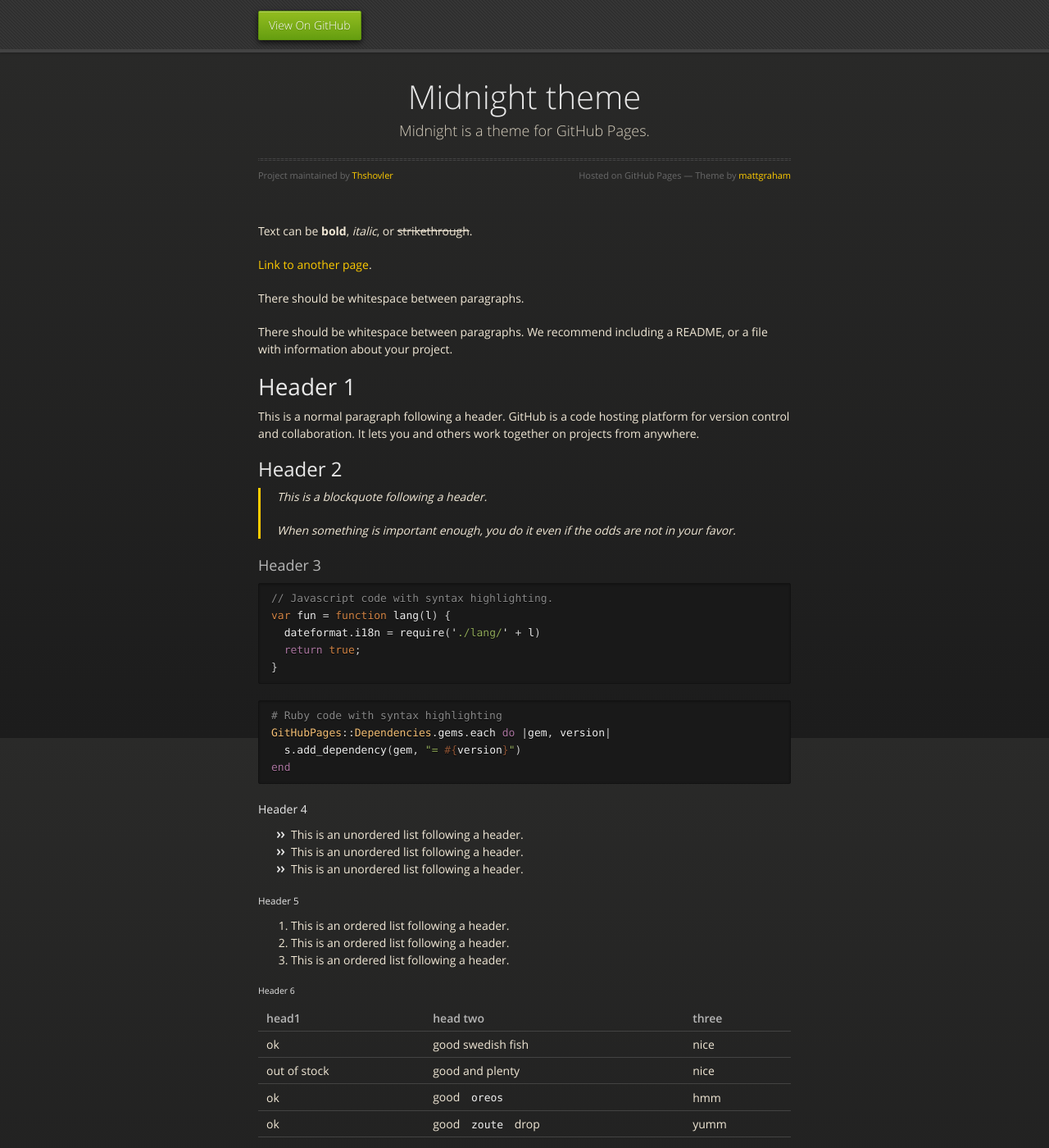
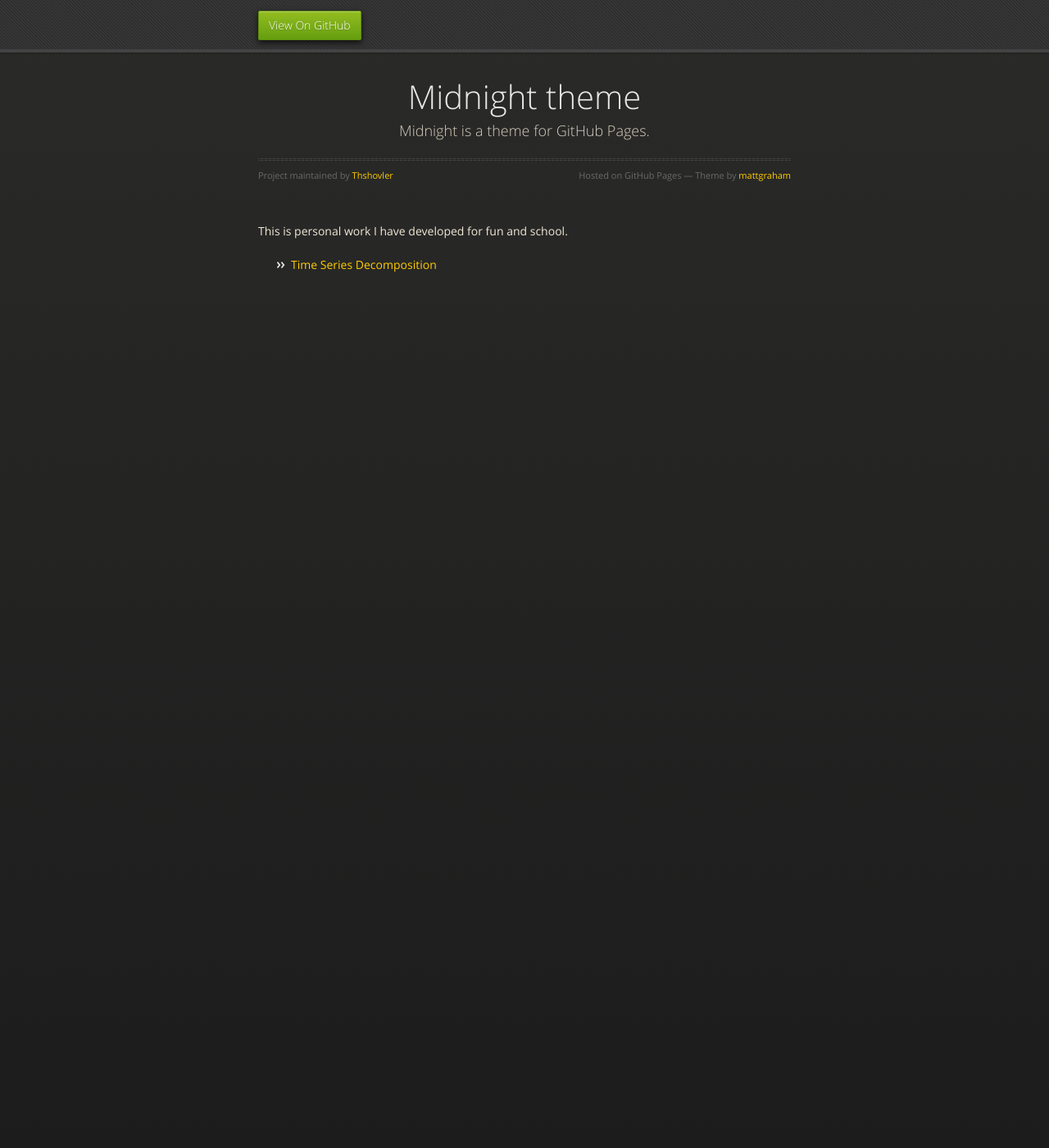
Before and after one commit to Thshovler/Thshovler.github.io, a Jekyll site: the page built from index.md, in a window 1280 px wide and 1400 px high. Shown: the whole window at 82% size. Built offline with Jekyll 4.4.1, drawn with Linux system fonts in a browser that asks for light colours; our own code applies the rules of GitHub Pages for plain Markdown files; some of the changed text lies outside the part shown.

Commit message:
Update index.md

````diff
--- a/index.md
+++ b/index.md
@@ -3,122 +3,6 @@
 description: My personal website and work for personal projects and school. This site is a work in progress.
 ---
 
-Text can be **bold**, _italic_, or ~~strikethrough~~.
+This is personal work I have developed for fun and school.
 
-[Link to another page](./another-page.html).
-
-There should be whitespace between paragraphs.
-
-There should be whitespace between paragraphs. We recommend including a README, or a file with information about your project.
-
-# Header 1
-
-This is a normal paragraph following a header. GitHub is a code hosting platform for version control and collaboration. It lets you and others work together on projects from anywhere.
-
-## Header 2
-
-> This is a blockquote following a header.
->
-> When something is important enough, you do it even if the odds are not in your favor.
-
-### Header 3
-
-```js
-// Javascript code with syntax highlighting.
-var fun = function lang(l) {
-  dateformat.i18n = require('./lang/' + l)
-  return true;
-}
-```
-
-```ruby
-# Ruby code with syntax highlighting
-GitHubPages::Dependencies.gems.each do |gem, version|
-  s.add_dependency(gem, "= #{version}")
-end
-```
-
-#### Header 4
-
-*   This is an unordered list following a header.
-*   This is an unordered list following a header.
-*   This is an unordered list following a header.
-
-##### Header 5
-
-1.  This is an ordered list following a header.
-2.  This is an ordered list following a header.
-3.  This is an ordered list following a header.
-
-###### Header 6
-
-| head1        | head two          | three |
-|:-------------|:------------------|:------|
-| ok           | good swedish fish | nice  |
-| out of stock | good and plenty   | nice  |
-| ok           | good `oreos`      | hmm   |
-| ok           | good `zoute` drop | yumm  |
-
-### There's a horizontal rule below this.
-
-* * *
-
-### Here is an unordered list:
-
-*   Item foo
-*   Item bar
-*   Item baz
-*   Item zip
-
-### And an ordered list:
-
-1.  Item one
-1.  Item two
-1.  Item three
-1.  Item four
-
-### And a nested list:
-
-- level 1 item
-  - level 2 item
-  - level 2 item
-    - level 3 item
-    - level 3 item
-- level 1 item
-  - level 2 item
-  - level 2 item
-  - level 2 item
-- level 1 item
-  - level 2 item
-  - level 2 item
-- level 1 item
-
-### Small image
-
-![Octocat](https://github.githubassets.com/images/icons/emoji/octocat.png)
-
-### Large image
-
-![Branching](https://guides.github.com/activities/hello-world/branching.png)
-
-
-### Definition lists can be used with HTML syntax.
-
-<dl>
-<dt>Name</dt>
-<dd>Godzilla</dd>
-<dt>Born</dt>
-<dd>1952</dd>
-<dt>Birthplace</dt>
-<dd>Japan</dd>
-<dt>Color</dt>
-<dd>Green</dd>
-</dl>
-
-```
-Long, single-line code blocks should not wrap. They should horizontally scroll if they are too long. This line should be long enough to demonstrate this.
-```
-
-```
-The final element.
-```
+- [Time Series Decomposition](/inital_setup/index.md)
````
